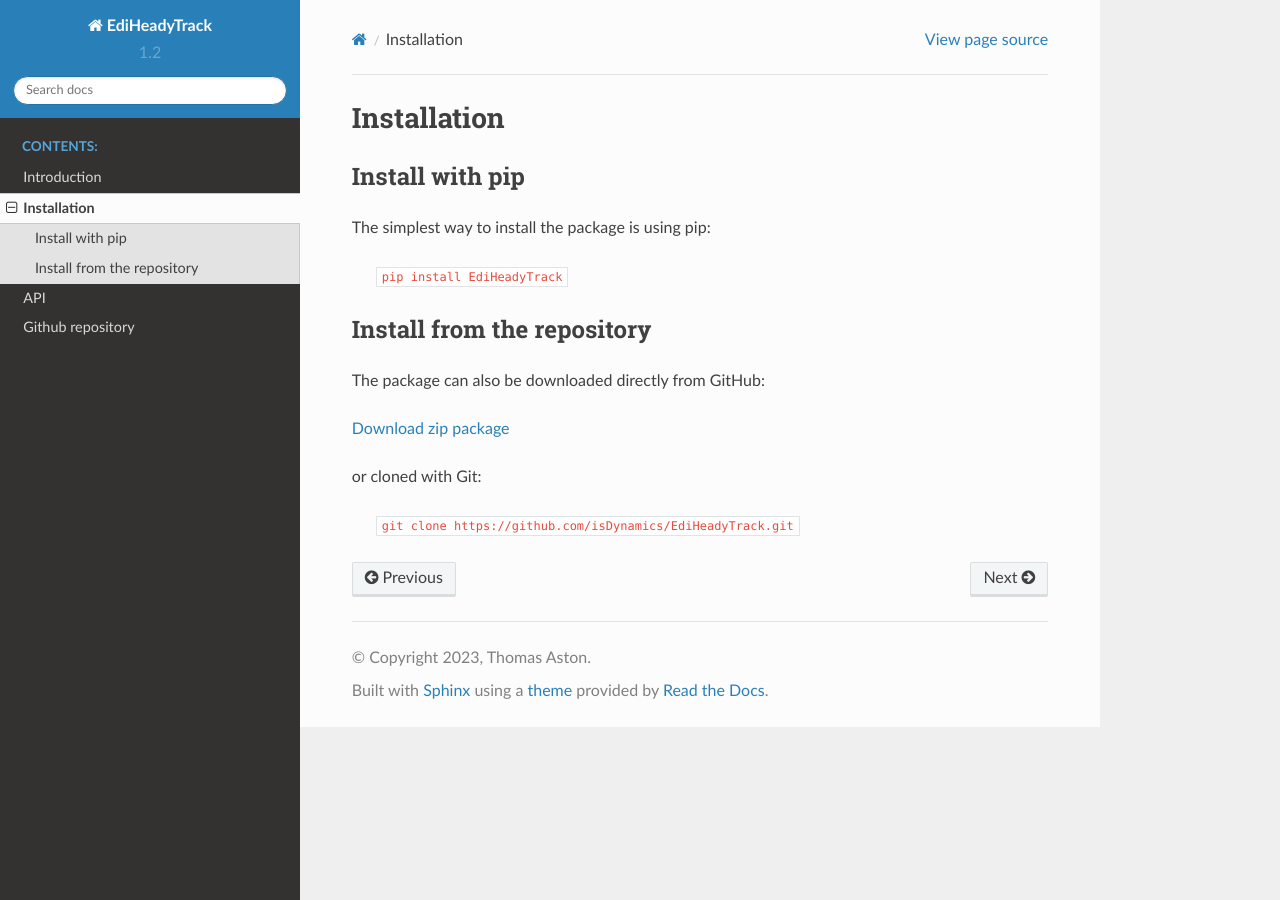
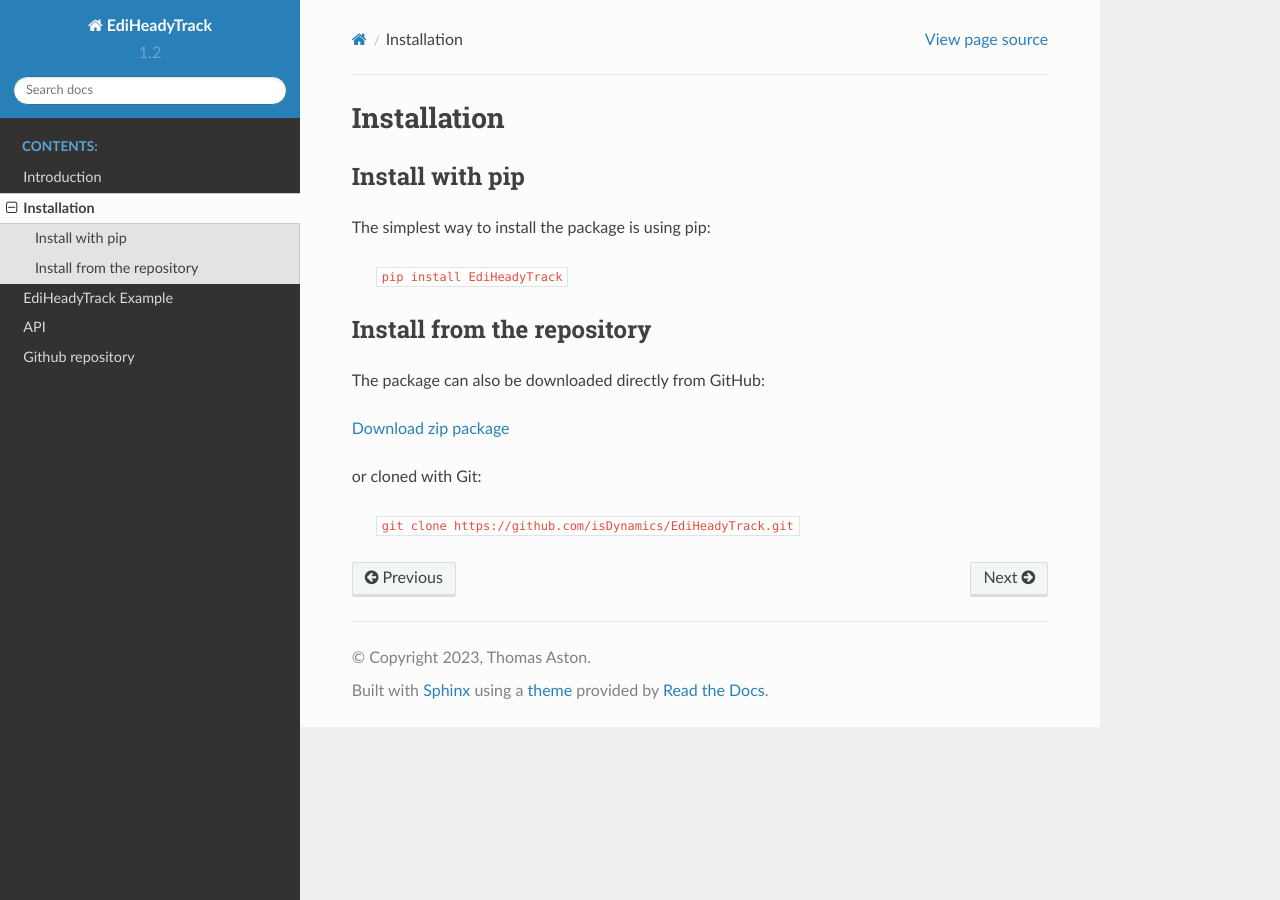
Before and after one commit to isDynamics/EdiHeadyTrack, a Sphinx documentation site: the page built from docs/installation.rst, in a window 1280 px wide. Built offline with Sphinx 7.4.7 and the Read the Docs theme 2.0.0, drawn with Linux system fonts in a browser that asks for light colours; pages that are not in the unit, such as notebooks, are missing from menus; some of the changed lines change nothing that is shown.

Commit message:
adding nbpshinx

```diff
--- a/docs/conf.py
+++ b/docs/conf.py
@@ -51,6 +51,7 @@
     'sphinx.ext.napoleon',
     'sphinx.ext.mathjax',
     'sphinx.ext.viewcode',
+    'nbsphinx',
     'sphinx_mdinclude',
 ]
 
```
